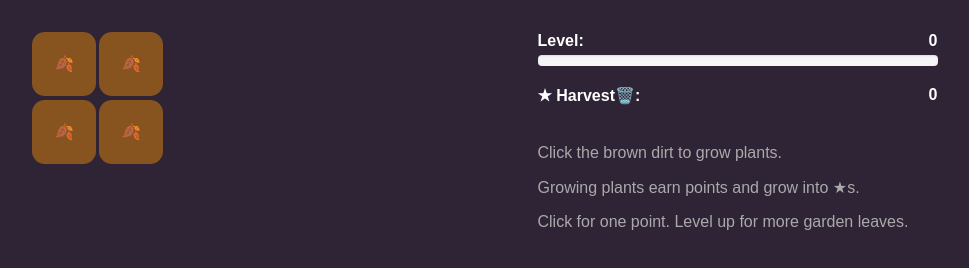
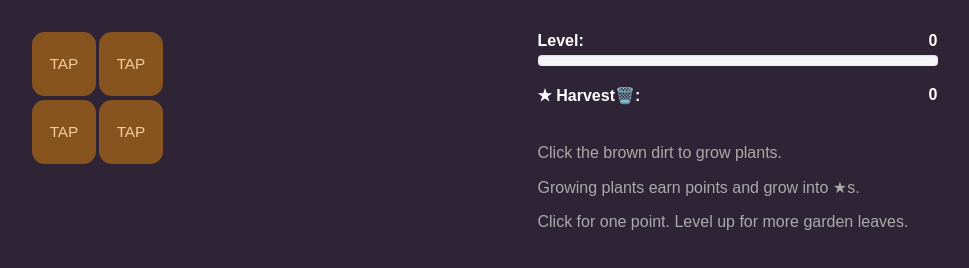
Before and after one commit to danilo012/echogarden., a plain HTML site: page index.html in a window 1280 px wide. Shown: the part 50-318 px from the top of the page, without its empty margins (156-1125 px from the left). Drawn offline with nearby package versions, Linux system fonts and the light colour scheme.

Commit message:
Update style.css

```diff
--- a/style.css
+++ b/style.css
@@ -118,7 +118,7 @@ h2 {
   color: #f5ca9e;
 }
 #header-game #garden .plot:after {
-  content: '🍂';
+  content: 'TAP';
   float: left;
   width: 100%;
   font-size: 1.2em;
```
